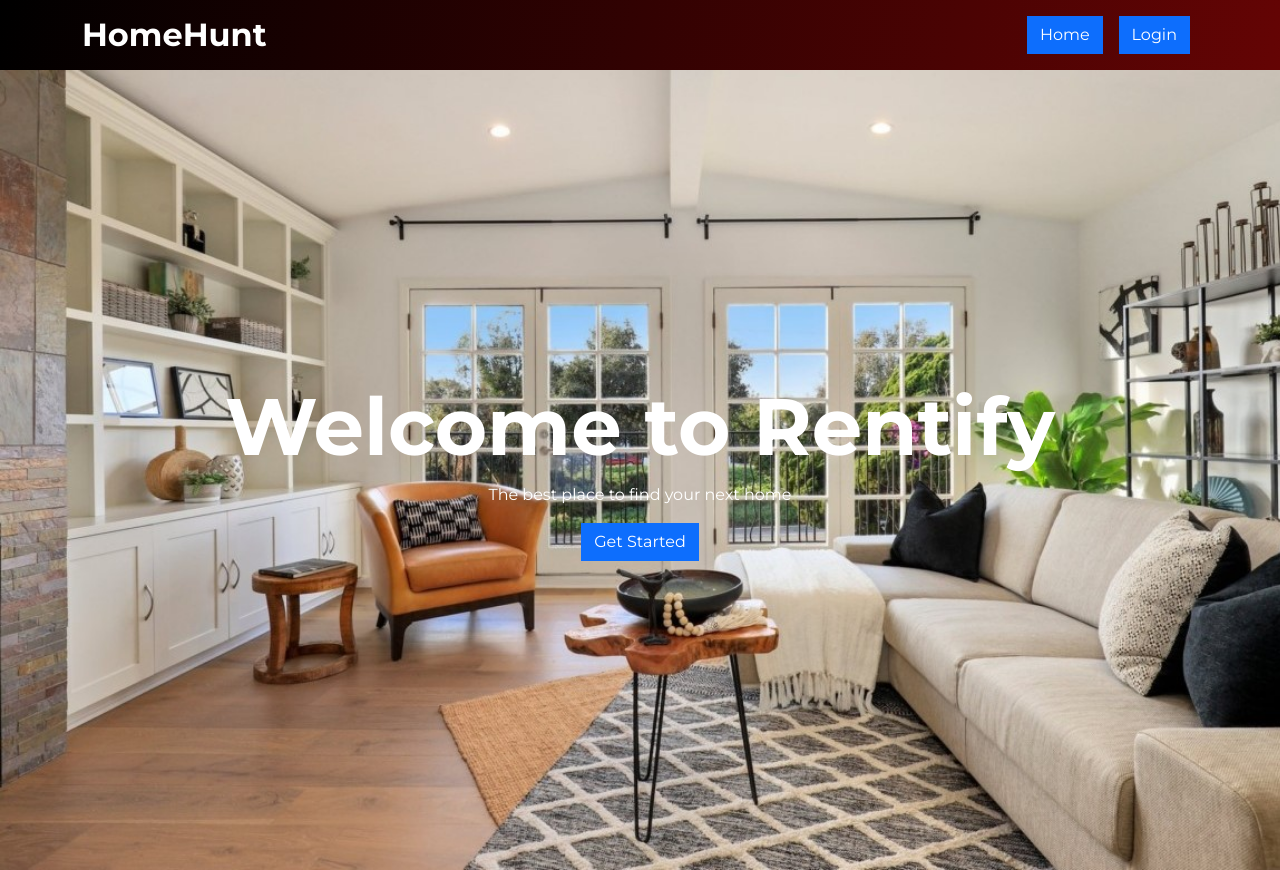
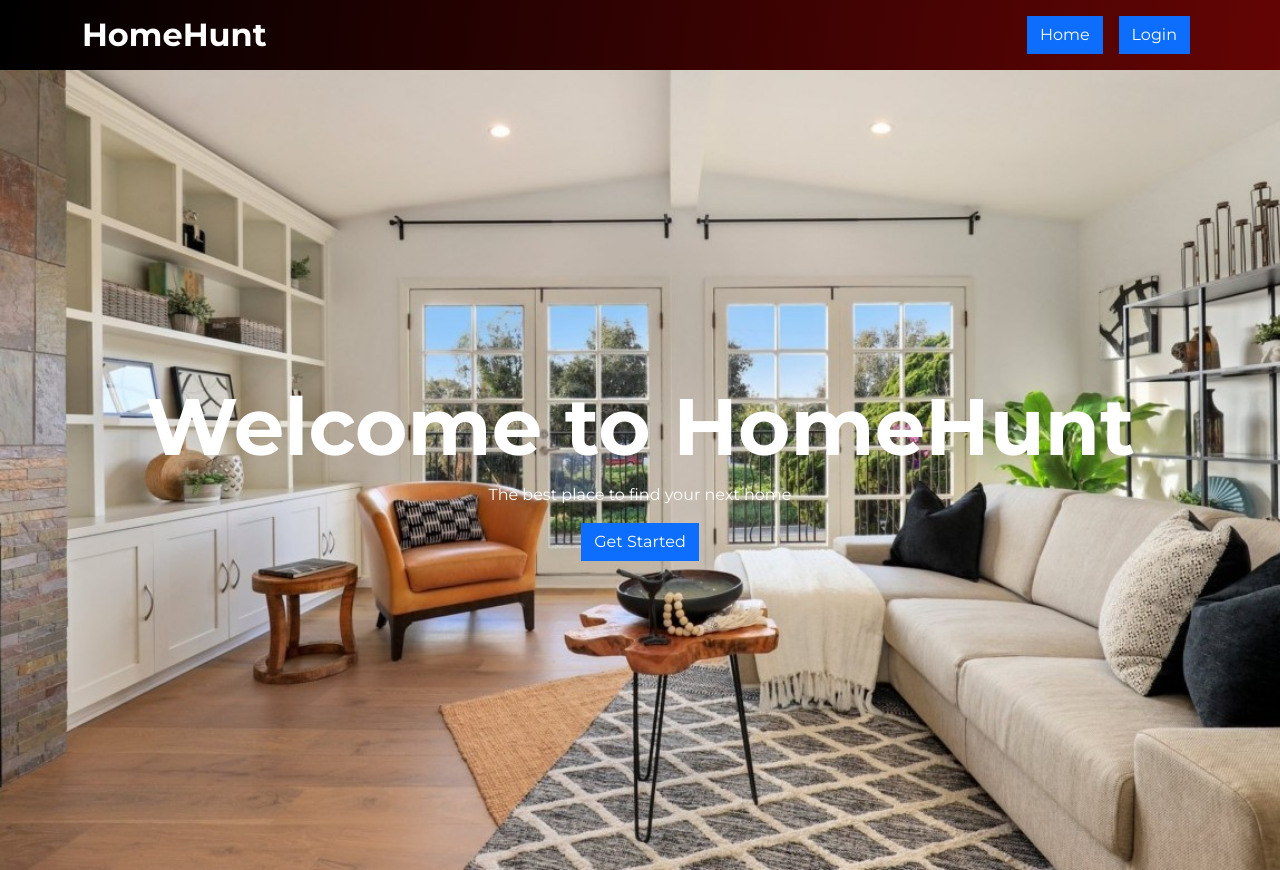
Before and after one commit to VibhashDwivedi/HomeHunt, a React (Create React App) app in the folder frontend/: page / in a window 1280 px wide. Built offline with nearby package versions, Linux system fonts and the light colour scheme.

Commit message:
Update homepage title to reflect new branding

```diff
--- a/frontend/src/components/Home.jsx
+++ b/frontend/src/components/Home.jsx
@@ -10,7 +10,7 @@ const Home = () => {
           <div>
             <div className="text-center">
               <h1 className="display-1 fw-bold text-white">
-                Welcome to Rentify
+                Welcome to HomeHunt
               </h1>
               <p className="text-white">
                 The best place to find your next home
```
